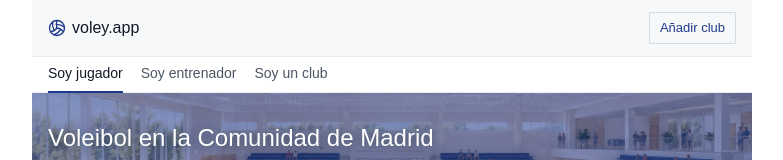
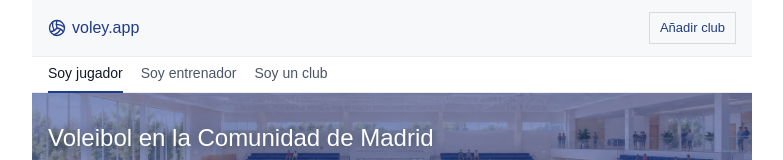
Before and after one commit to MO-Laura-MO/busco-equipo-jugador, a Next.js app: page / in a window 1280 px wide. Shown: the top 160 px of the page, without its empty margins (248-1031 px from the left). Built offline with nearby package versions, Linux system fonts and the light colour scheme; a web font is replaced by a local one.

Commit message:
Logo: azul de marca también en el texto, no solo en el icono
Con el icono azul y el texto en negro, el azul se percibía apagado.
Se recupera el lockup completo en color, como antes del rediseño.

```diff
--- a/app/layout.tsx
+++ b/app/layout.tsx
@@ -65,9 +65,9 @@ export default function RootLayout({
           <header className="flex items-center justify-between gap-3 border-b border-borde bg-barra px-4 py-3">
             <Link
               href="/"
-              className="flex shrink-0 items-center gap-[6px] text-[16px] font-medium text-tinta"
+              className="flex shrink-0 items-center gap-[6px] text-[16px] font-medium text-acento"
             >
-              <Volleyball size={18} strokeWidth={1.75} className="text-acento" />
+              <Volleyball size={18} strokeWidth={1.75} />
               {NOMBRE_MARCA}
             </Link>
             <Link
```
